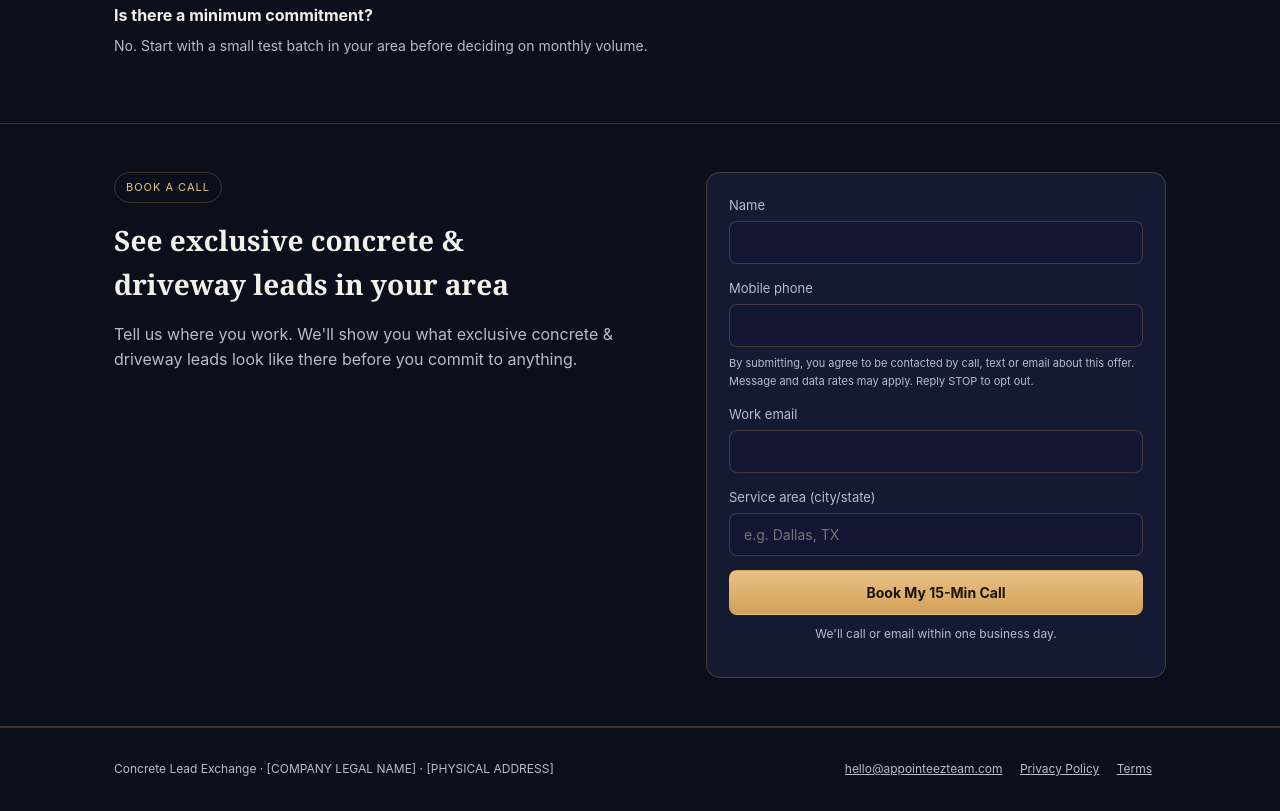
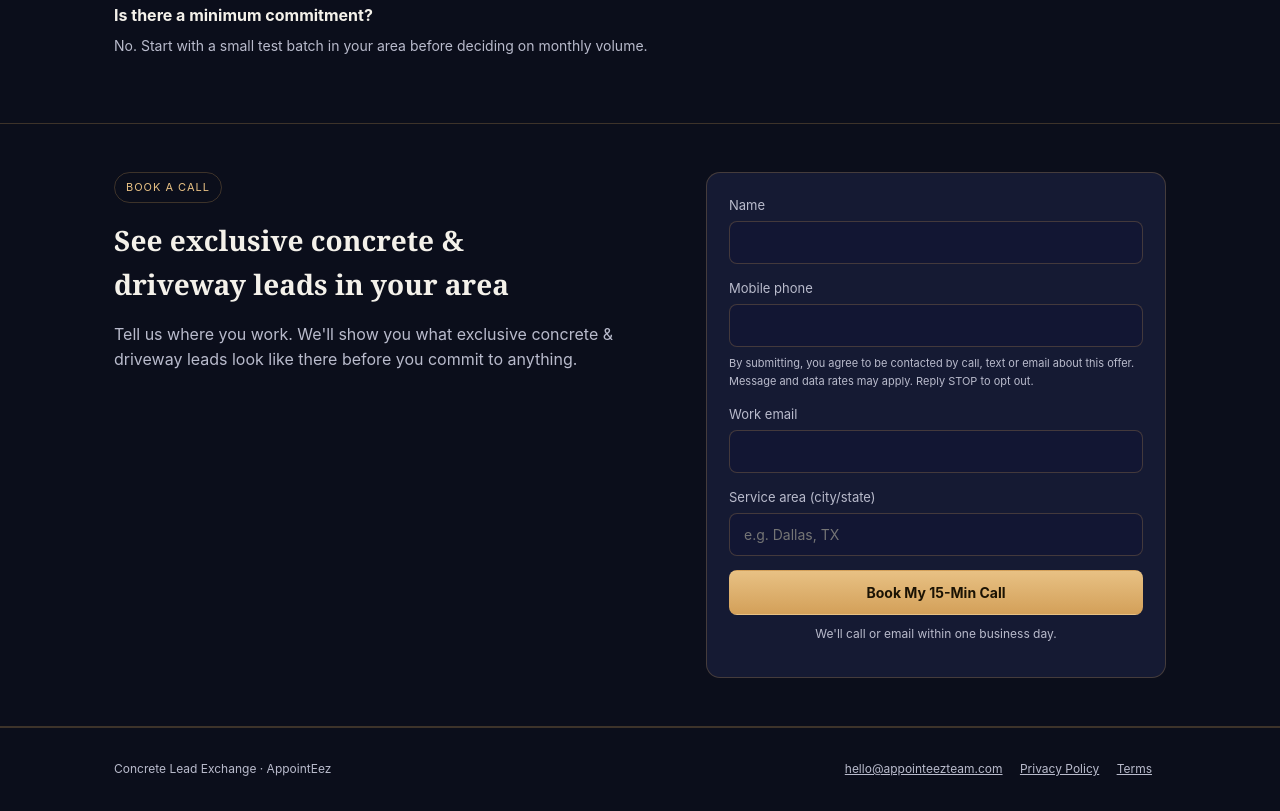
Before and after one commit to Ladsdebug/appointeez-team, a plain HTML site: page concrete-driveways/index.html in a window 1280 px wide. Shown: the part 2762-3573 px from the top of the page. Drawn offline with Linux system fonts and the light colour scheme.

Commit message:
Update footer: AppointEez, remove address

```diff
--- a/concrete-driveways/index.html
+++ b/concrete-driveways/index.html
@@ -353,7 +353,7 @@ footer .f-links a{color:var(--ink-dim);margin-right:14px;text-decoration:underli
 
 <footer>
   <div class="wrap">
-    <div>Concrete Lead Exchange &middot; [COMPANY LEGAL NAME] &middot; [PHYSICAL ADDRESS]</div>
+    <div>Concrete Lead Exchange &middot; AppointEez</div>
     <div class="f-links">
       <a href="mailto:hello@appointeezteam.com">hello@appointeezteam.com</a>
       <a href="/privacy/">Privacy Policy</a>
```
